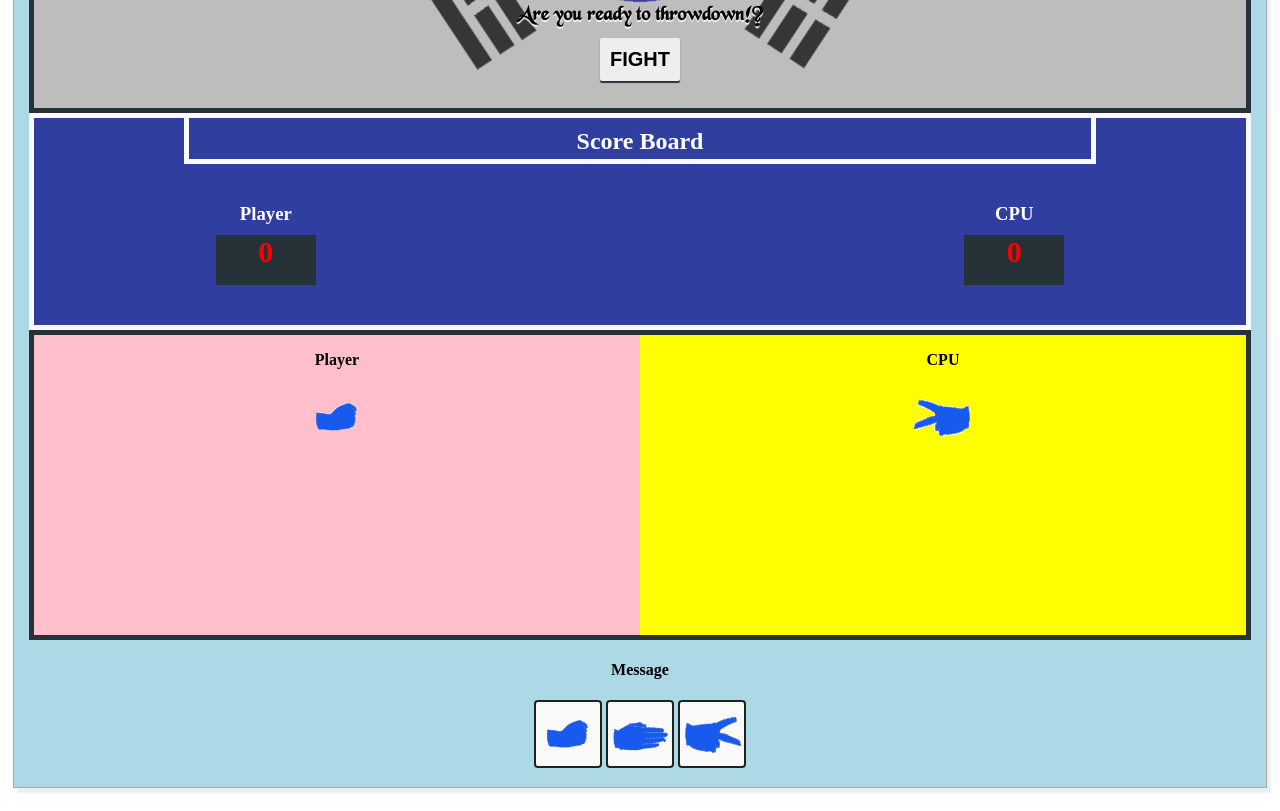
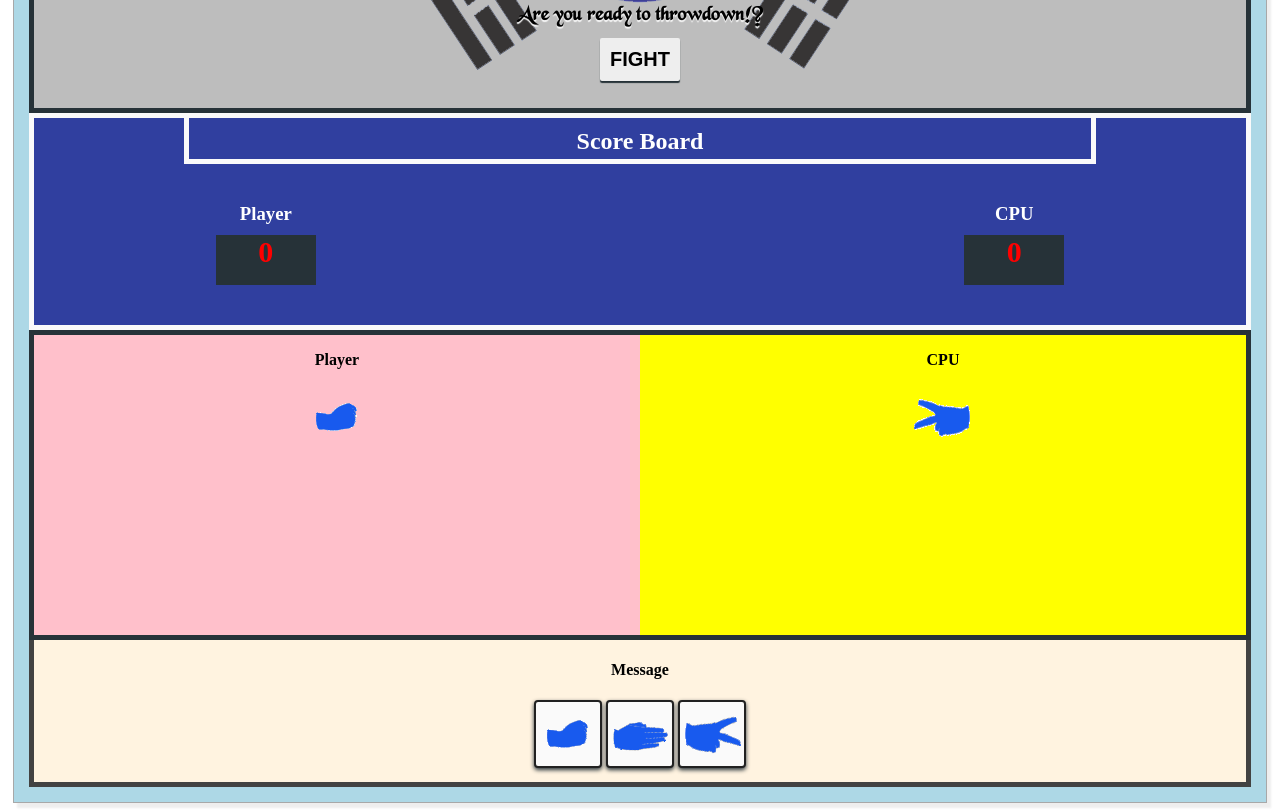
Before and after one commit to muqriz19/Kai_Bai_Bo, a plain HTML site: page index.html in a window 1280 px wide. Shown: the part 346-1157 px from the top of the page. Drawn offline with Linux system fonts and the light colour scheme.

Commit message:
Added User Interaction Area

```diff
--- a/css/mainstyle.css
+++ b/css/mainstyle.css
@@ -140,8 +140,29 @@
 
 /* end game area */
 
+/* user interaction */
+
+#user-interact {
+    background-color: rgb(255, 243, 224);
+    border-bottom: 5px solid rgb(66, 66, 66);
+    border-right: 5px solid rgb(66, 66, 66);
+    border-left: 5px solid rgb(66, 66, 66);
+    overflow: auto;
+}
+
 #choice > img {
     border: 2px solid #212121;
     border-radius: 4px;
     background-color: #fafafa;
+    box-shadow: 0px 2px 4px rgb(38,50,56);
+    margin-bottom: 10px;
 }
+
+#choice img:hover {
+    cursor: pointer;
+    transform: translateY(4px);
+
+}
+
+
+/* end user interaction */
--- a/index.html
+++ b/index.html
@@ -12,6 +12,8 @@
 
 <body>
     <div id="all">
+
+        <div id="game-section">
             <div id="showcase">
                 <div>
                     <h2>
@@ -61,10 +63,10 @@
             </div>
 
             <div id="user-interact">
+
                 <h4 class="messages">
                     Message
                 </h4>
-        </div>
 
                 <div id="choice">
                     <!-- Rock -->
@@ -76,6 +78,8 @@
                     <!-- Scissor -->
                     <img src="images/scissor64.png" id="scissor" title="Scissor">
                 </div>
+            </div>
+        </div>
 
     </div>
 
```
Lines whose indentation alone changed are shown as unchanged.
